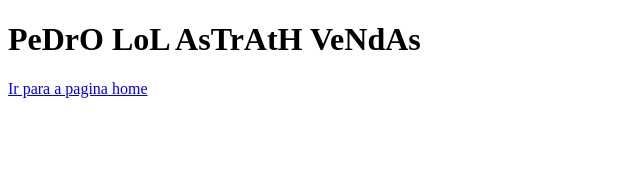
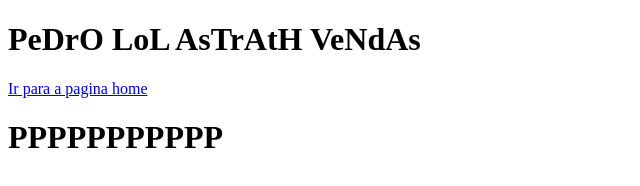
Before and after one commit to astrathhpedro/teste, a plain HTML site: page vendas.html in a window 1280 px wide. Shown: the whole page, without its empty margins (0-640 px from the left). Drawn offline with Linux system fonts and the light colour scheme.

Commit message:
Modifiquei de cria

```diff
--- a/vendas.html
+++ b/vendas.html
@@ -8,5 +8,6 @@
 <body>
     <h1>PeDrO LoL AsTrAtH VeNdAs</h1>
     <a href="index.html">Ir para a pagina home</a>
+    <h1 class="pedro">PPPPPPPPPPP</h1>
 </body>
 </html>
```
